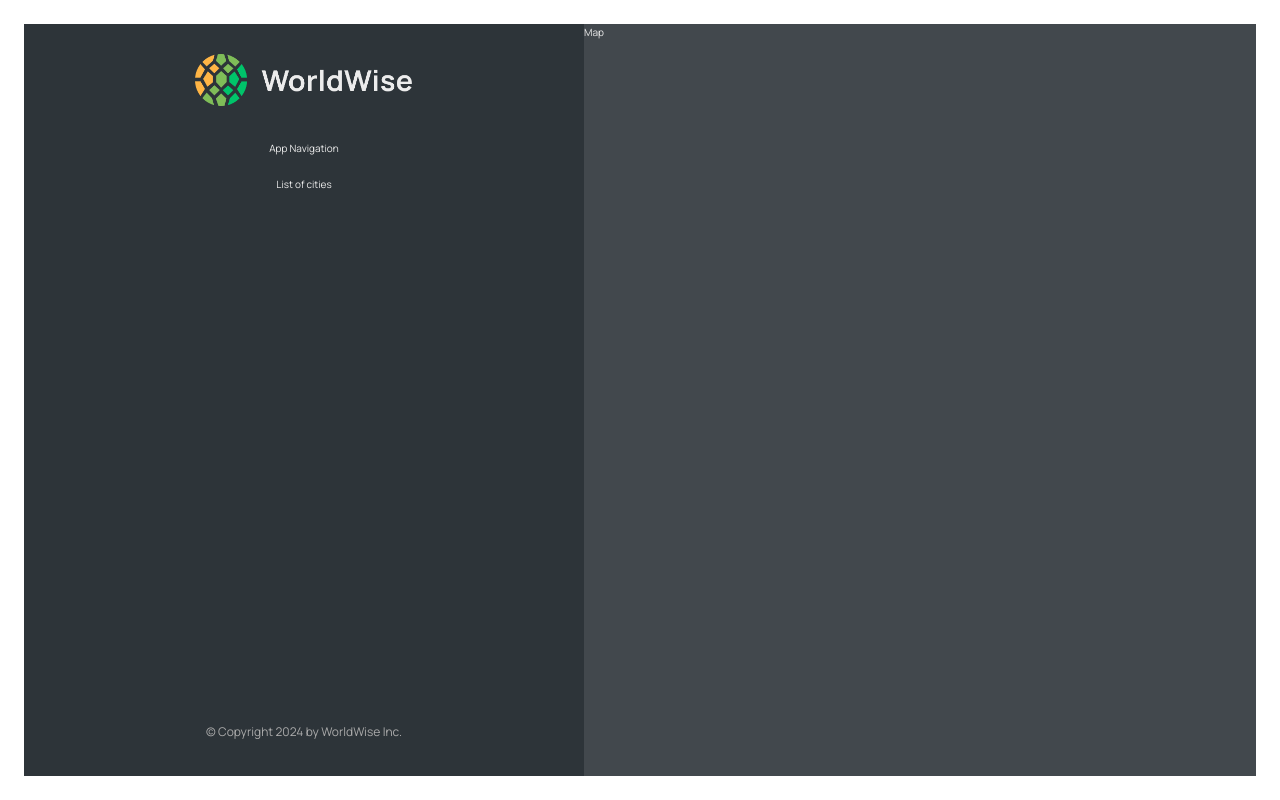
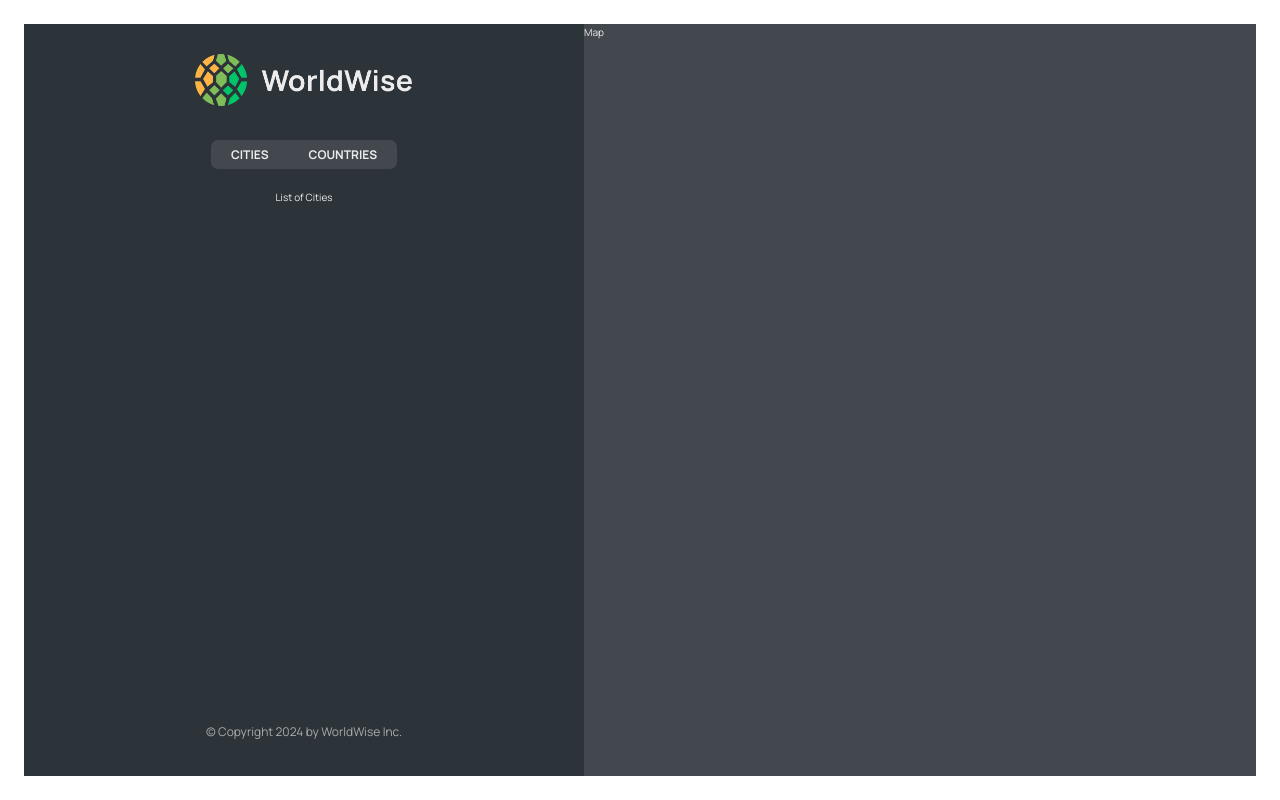
Before and after one commit to Mo2men7/WorldWise, a React (Vite) app: page /app in a window 1280 px wide. Built offline with nearby package versions, Linux system fonts and the light colour scheme.

Commit message:
Nested Routes and Index Route

```diff
--- a/src/App.jsx
+++ b/src/App.jsx
@@ -10,11 +10,16 @@ function App() {
   return (
     <BrowserRouter>
       <Routes>
-        <Route path="/" element={<Homepage />} />
+        <Route index element={<Homepage />} />
         <Route path="/product" element={<Product />} />
         <Route path="/pricing" element={<Pricing />} />
         <Route path="/login" element={<Login />} />
-        <Route path="/app" element={<AppLayout />} />
+        <Route path="/app" element={<AppLayout />}>
+          <Route index element={<p>List of Cities</p>} />
+          <Route path="cities" element={<p>List of Cities</p>} />
+          <Route path="countries" element={<p>List of Countries</p>} />
+          <Route path="form" element={<p>Form</p>} />
+        </Route>
         <Route path="*" element={<PageNotFound />} />
       </Routes>
     </BrowserRouter>
--- a/src/components/AppNav.jsx
+++ b/src/components/AppNav.jsx
@@ -1,8 +1,20 @@
 // import { nav } from "./AppNav.module.css";
+import { NavLink } from "react-router-dom";
 import styles from "./AppNav.module.css";
 
 function AppNav() {
-  return <nav className={styles.nav}>App Navigation</nav>;
+  return (
+    <nav className={styles.nav}>
+      <ul>
+        <li>
+          <NavLink to="cities">Cities</NavLink>
+        </li>
+        <li>
+          <NavLink to="countries">Countries</NavLink>
+        </li>
+      </ul>
+    </nav>
+  );
 }
 
 export default AppNav;
--- a/src/components/Sidebar.jsx
+++ b/src/components/Sidebar.jsx
@@ -1,3 +1,4 @@
+import { Outlet } from "react-router-dom";
 import AppNav from "./AppNav";
 import Logo from "./Logo";
 import styles from "./Sidebar.module.css";
@@ -7,7 +8,7 @@ function Sidebar() {
     <div className={styles.sidebar}>
       <Logo />
       <AppNav />
-      <p>List of cities</p>
+      <Outlet />
       <footer className={styles.footer}>
         <p className={styles.copyright}>
           &copy; Copyright {new Date().getFullYear()} by WorldWise Inc.
```
